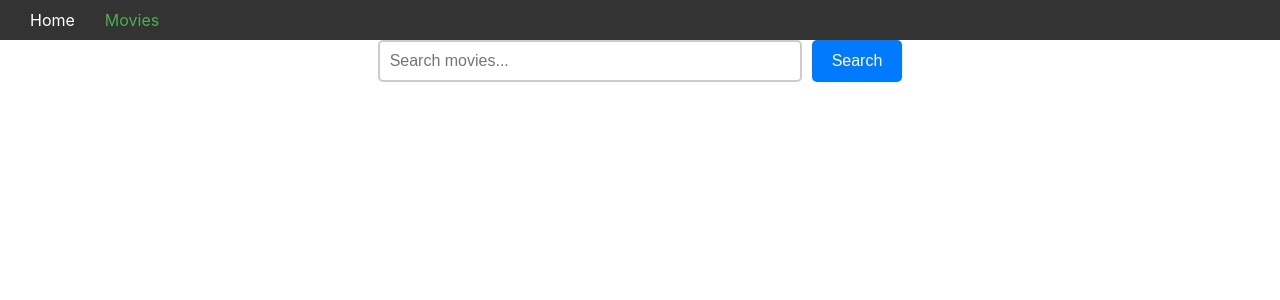
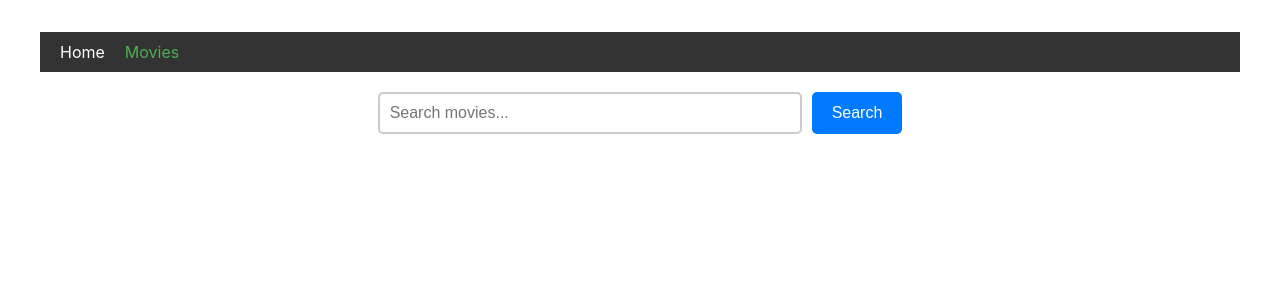
Before and after one commit to stdev33/goit-react-woolf-hw-05-movies, a React (Create React App) app: page /goit-react-woolf-hw-05-movies/movies in a window 1280 px wide. Shown: the top 300 px of the page. Built offline with nearby package versions, Linux system fonts and the light colour scheme.

Commit message:
correct styles

```diff
--- a/src/components/Cast/Cast.module.css
+++ b/src/components/Cast/Cast.module.css
@@ -4,28 +4,40 @@
   display: flex;
   flex-wrap: wrap;
   gap: 20px;
+  justify-content: space-between;
 }
 
 .item {
   width: 120px;
   text-align: center;
+  background-color: #f9f9f9;
+  border: 1px solid #ddd;
+  border-radius: 10px;
+  overflow: hidden;
+  box-shadow: 0 2px 4px rgba(0, 0, 0, 0.1);
+  transition: transform 0.2s ease-in-out;
+}
+
+.item:hover {
+  transform: translateY(-5px);
 }
 
 .image {
   width: 100%;
-  height: auto;
-  border-radius: 10px;
+  height: 180px;
+  object-fit: cover;
 }
 
 .name {
   font-size: 16px;
   color: #000;
-  margin: 5px 0;
+  margin: 10px 0 5px;
 }
 
 .character {
   font-size: 14px;
   color: #666;
+  margin-bottom: 10px;
 }
 
 .error {
--- a/src/components/Header/Header.module.css
+++ b/src/components/Header/Header.module.css
@@ -20,7 +20,6 @@
 .link {
   text-decoration: none;
   color: #fff;
-  padding: 10px;
   transition: color 0.3s ease;
 }
 
--- a/src/components/Reviews/Reviews.module.css
+++ b/src/components/Reviews/Reviews.module.css
@@ -1,20 +1,28 @@
 .list {
   list-style: none;
   padding: 0;
+  margin: 0;
 }
 
 .item {
   margin-bottom: 20px;
+  padding: 15px;
+  background-color: #f9f9f9;
+  border-radius: 8px;
+  box-shadow: 0 2px 4px rgba(0, 0, 0, 0.1);
+  border: 1px solid #eee;
 }
 
 .author {
   font-weight: bold;
-  color: #000;
+  color: #007bff;
+  margin-bottom: 10px;
 }
 
 .content {
   font-size: 14px;
   color: #333;
+  text-align: justify;
 }
 
 .error {
--- a/src/layouts/MainLayout.jsx
+++ b/src/layouts/MainLayout.jsx
@@ -1,11 +1,14 @@
 import { Outlet } from 'react-router-dom';
 import Header from '../components/Header/Header';
+import css from './MainLayout.module.css';
 
 const MainLayout = () => {
   return (
-    <div>
+    <div className={css.layoutContainer}>
       <Header />
-      <Outlet />
+      <div className={css.contentContainer}>
+        <Outlet />
+      </div>
     </div>
   );
 };
--- /dev/null
+++ b/src/layouts/MainLayout.module.css
@@ -0,0 +1,9 @@
+.layoutContainer {
+  margin: 0 auto;
+  padding: 32px;
+  max-width: 1200px;
+}
+
+.contentContainer {
+  margin-top: 20px;
+}
```
